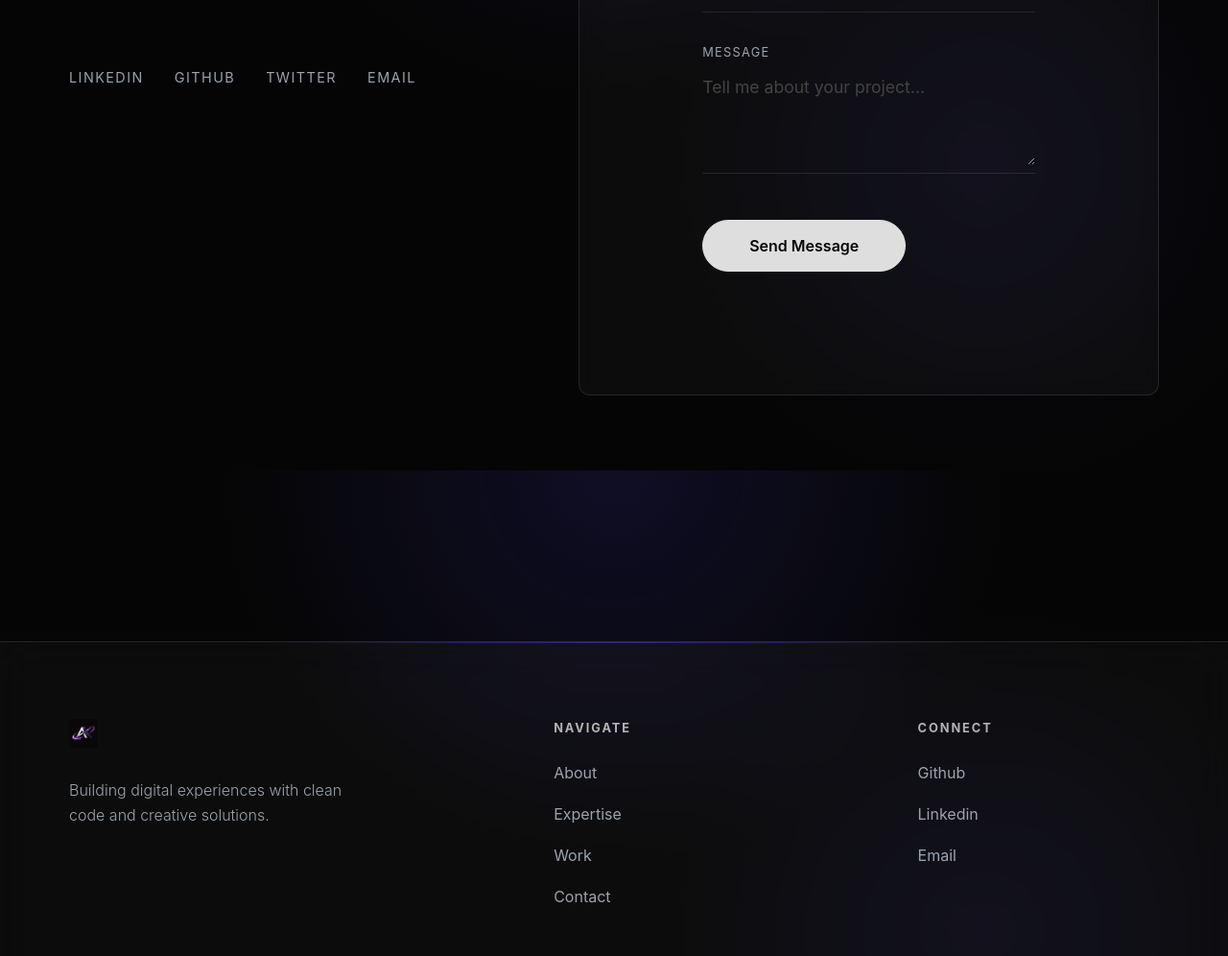
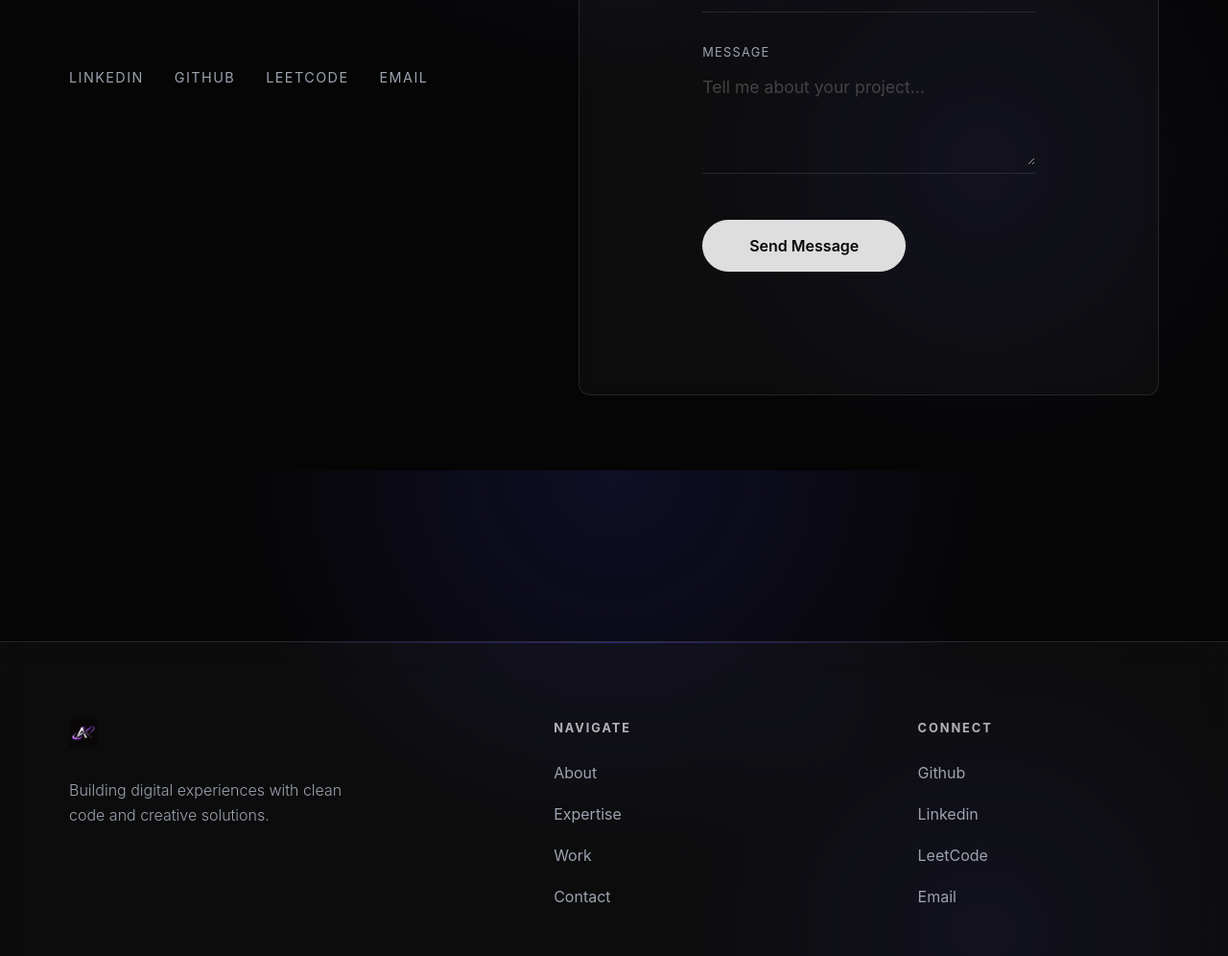
Before and after one commit to aaryan-codes56/portfolio, a React (Vite) app: page / in a window 1280 px wide. Shown: the part 4310-5306 px from the top of the page at 96% size. Built offline with nearby package versions, Linux system fonts and the light colour scheme.

Commit message:
Chore: Update social links (LeetCode, LinkedIn, Email)

```diff
--- a/src/components/Contact/Contact.jsx
+++ b/src/components/Contact/Contact.jsx
@@ -29,10 +29,10 @@ const Contact = () => {
                         </p>
 
                         <div className="social-links">
-                            <a href="#" className="social-link">LinkedIn</a>
-                            <a href="#" className="social-link">GitHub</a>
-                            <a href="#" className="social-link">Twitter</a>
-                            <a href="mailto:hello@aaryankrishna.com" className="social-link">Email</a>
+                            <a href="https://www.linkedin.com/in/aaryan-krishna-840217317/" target="_blank" rel="noopener noreferrer" className="social-link">LinkedIn</a>
+                            <a href="https://github.com/aaryan-codes56" target="_blank" rel="noopener noreferrer" className="social-link">GitHub</a>
+                            <a href="https://leetcode.com/u/DIpiow8PMa/" target="_blank" rel="noopener noreferrer" className="social-link">LeetCode</a>
+                            <a href="mailto:aaryankrishna009@gmail.com" className="social-link">Email</a>
                         </div>
                     </div>
 
--- a/src/components/Footer/Footer.jsx
+++ b/src/components/Footer/Footer.jsx
@@ -37,8 +37,9 @@ const Footer = () => {
                         <h4 className="footer-heading">CONNECT</h4>
                         <ul className="footer-links">
                             <li><a href="https://github.com/aaryan-codes56" target="_blank" rel="noopener noreferrer">Github <span className="arrow">→</span></a></li>
-                            <li><a href="https://linkedin.com" target="_blank" rel="noopener noreferrer">Linkedin <span className="arrow">→</span></a></li>
-                            <li><a href="mailto:hello@aaryankrishna.com">Email <span className="arrow">→</span></a></li>
+                            <li><a href="https://www.linkedin.com/in/aaryan-krishna-840217317/" target="_blank" rel="noopener noreferrer">Linkedin <span className="arrow">→</span></a></li>
+                            <li><a href="https://leetcode.com/u/DIpiow8PMa/" target="_blank" rel="noopener noreferrer">LeetCode <span className="arrow">→</span></a></li>
+                            <li><a href="mailto:aaryankrishna009@gmail.com">Email <span className="arrow">→</span></a></li>
                         </ul>
                     </div>
                 </div>
```
